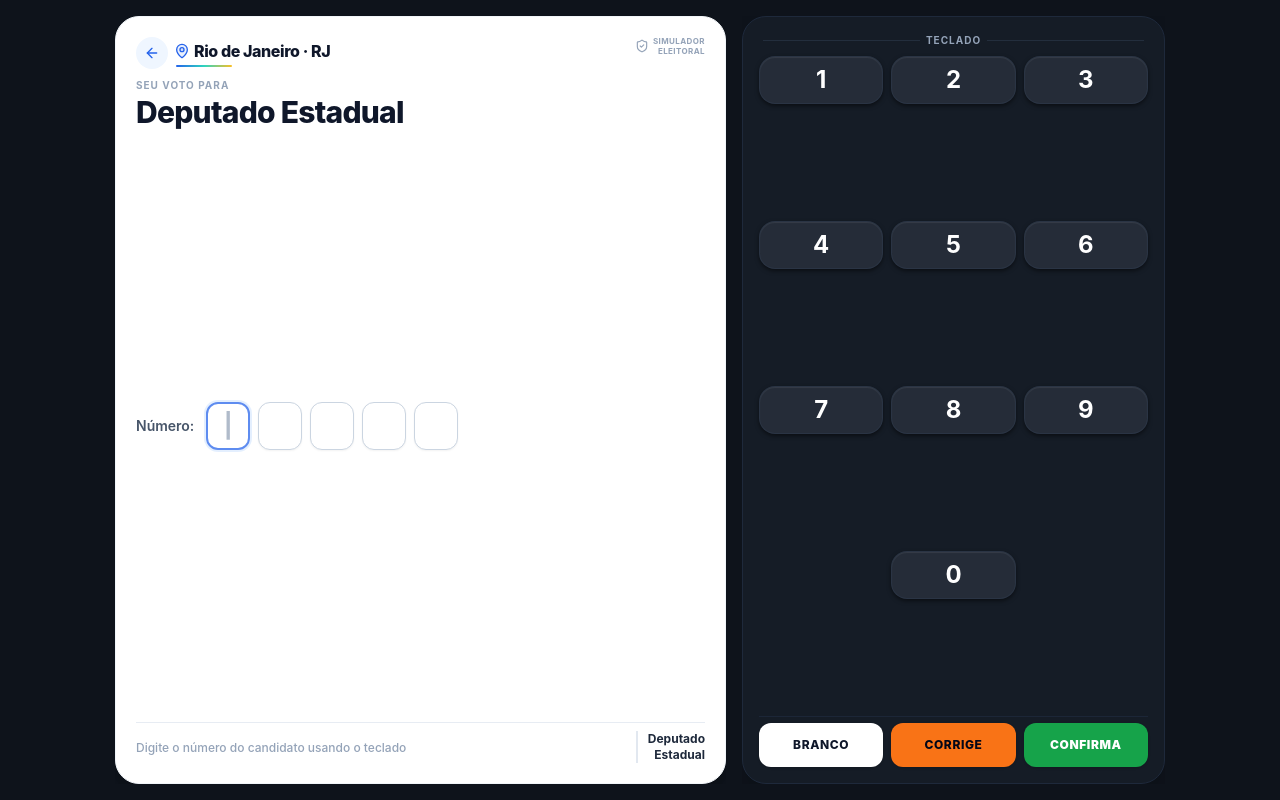
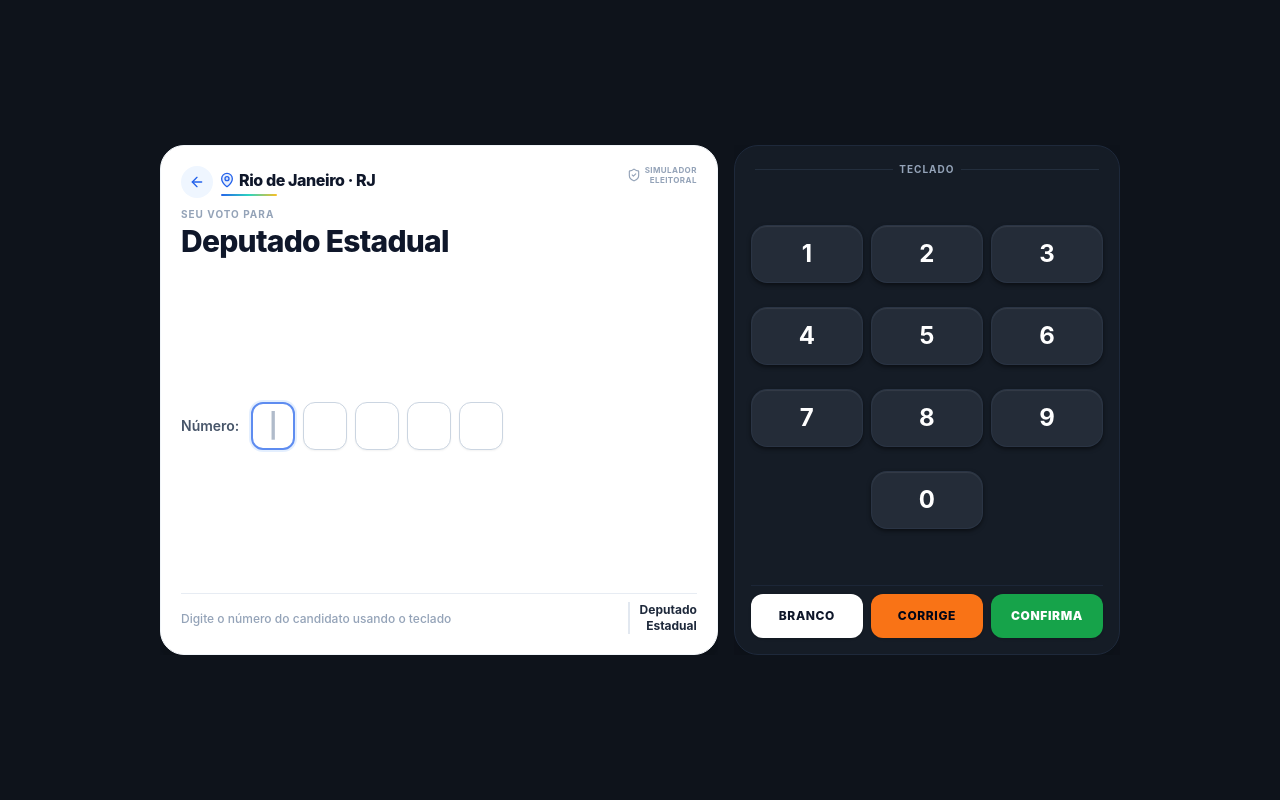
Before and after one commit to danielfigueira01/simulador-votacao-2026, a Next.js app: page / in a window 1280 px wide. Built offline with nearby package versions, Linux system fonts and the light colour scheme.

Commit message:
fix: proporcao realista de urna no desktop e sem corte dos botoes no celular horizontal

```diff
--- a/src/components/NumericKeypad.tsx
+++ b/src/components/NumericKeypad.tsx
@@ -26,9 +26,9 @@ export const NumericKeypad: React.FC<NumericKeypadProps> = ({
   ];
 
   return (
-    <div className="bg-[#151c26] border border-slate-800 rounded-2xl sm:rounded-3xl p-2 sm:p-3.5 md:p-4 flex flex-col justify-between select-none shadow-2xl h-full min-h-0">
+    <div className="bg-[#151c26] border border-slate-800 rounded-2xl sm:rounded-3xl p-2 sm:p-3 md:p-4 flex flex-col justify-between select-none shadow-2xl h-full min-h-0 overflow-hidden">
       {/* Cabeçalho do Teclado */}
-      <div className="flex items-center gap-1.5 mb-1.5 sm:mb-2 px-1 shrink-0">
+      <div className="flex items-center gap-1.5 mb-1 sm:mb-2 px-1 shrink-0">
         <div className="flex-1 h-[1px] bg-slate-700/50"></div>
         <span className="text-[9px] sm:text-[10px] font-bold tracking-widest uppercase text-slate-400">
           TECLADO
@@ -36,8 +36,8 @@ export const NumericKeypad: React.FC<NumericKeypadProps> = ({
         <div className="flex-1 h-[1px] bg-slate-700/50"></div>
       </div>
 
-      {/* Grade das Teclas Numéricas 1 a 9 */}
-      <div className="grid grid-cols-3 gap-1 sm:gap-1.5 md:gap-2 flex-1 items-stretch">
+      {/* Grade das Teclas Numéricas 1 a 9 e 0 */}
+      <div className="grid grid-cols-3 gap-1 sm:gap-1.5 md:gap-2 flex-1 my-auto items-stretch max-h-[260px] sm:max-h-[320px]">
         {numberRows.map((row, rIdx) => (
           <React.Fragment key={rIdx}>
             {row.map((digit) => (
@@ -47,7 +47,7 @@ export const NumericKeypad: React.FC<NumericKeypadProps> = ({
                 disabled={disabled}
                 onClick={() => onDigit(digit)}
                 aria-label={`Dígito ${digit}`}
-                className="h-8 min-h-[32px] sm:h-10 md:h-12 lg:h-13 rounded-xl sm:rounded-2xl bg-[#252c38] hover:bg-[#2f3847] active:bg-[#1a202a] active:scale-95 text-white font-bold text-lg sm:text-xl md:text-2xl flex items-center justify-center border border-slate-700/40 shadow-[inset_0_1px_1px_rgba(255,255,255,0.08),0_2px_4px_rgba(0,0,0,0.5)] transition-all focus:outline-none"
+                className="h-full min-h-[28px] max-h-[46px] sm:max-h-[58px] rounded-xl sm:rounded-2xl bg-[#242c38] hover:bg-[#2f3847] active:bg-[#1a202a] active:scale-95 text-white font-bold text-base sm:text-xl md:text-2xl flex items-center justify-center border border-slate-700/40 shadow-[inset_0_1px_1px_rgba(255,255,255,0.08),0_2px_4px_rgba(0,0,0,0.5)] transition-all focus:outline-none"
               >
                 {digit}
               </button>
@@ -62,22 +62,22 @@ export const NumericKeypad: React.FC<NumericKeypadProps> = ({
             disabled={disabled}
             onClick={() => onDigit("0")}
             aria-label="Dígito 0"
-            className="w-full h-8 min-h-[32px] sm:h-10 md:h-12 lg:h-13 rounded-xl sm:rounded-2xl bg-[#252c38] hover:bg-[#2f3847] active:bg-[#1a202a] active:scale-95 text-white font-bold text-lg sm:text-xl md:text-2xl flex items-center justify-center border border-slate-700/40 shadow-[inset_0_1px_1px_rgba(255,255,255,0.08),0_2px_4px_rgba(0,0,0,0.5)] transition-all focus:outline-none"
+            className="w-full h-full min-h-[28px] max-h-[46px] sm:max-h-[58px] rounded-xl sm:rounded-2xl bg-[#242c38] hover:bg-[#2f3847] active:bg-[#1a202a] active:scale-95 text-white font-bold text-base sm:text-xl md:text-2xl flex items-center justify-center border border-slate-700/40 shadow-[inset_0_1px_1px_rgba(255,255,255,0.08),0_2px_4px_rgba(0,0,0,0.5)] transition-all focus:outline-none"
           >
             0
           </button>
         </div>
       </div>
 
-      {/* Linha das Teclas de Ação: BRANCO, CORRIGE, CONFIRMA */}
-      <div className="grid grid-cols-3 gap-1 sm:gap-1.5 md:gap-2 mt-1.5 sm:mt-2 pt-1.5 border-t border-slate-800/80 shrink-0">
+      {/* Linha das Teclas de Ação: BRANCO, CORRIGE, CONFIRMA (Sempre visível no rodapé) */}
+      <div className="grid grid-cols-3 gap-1 sm:gap-1.5 md:gap-2 pt-1.5 sm:pt-2 border-t border-slate-800/80 shrink-0">
         {/* BRANCO */}
         <button
           type="button"
           disabled={disabled}
           onClick={onBranco}
           aria-label="Votar em Branco"
-          className="h-8 min-h-[32px] sm:h-9 md:h-11 rounded-lg sm:rounded-xl bg-white hover:bg-slate-100 active:bg-slate-200 active:scale-95 text-slate-900 font-extrabold text-[10px] sm:text-xs tracking-wider uppercase shadow flex items-center justify-center transition-all focus:outline-none px-1"
+          className="h-8 sm:h-9 md:h-11 rounded-lg sm:rounded-xl bg-white hover:bg-slate-100 active:bg-slate-200 active:scale-95 text-slate-900 font-extrabold text-[10px] sm:text-xs tracking-wider uppercase shadow flex items-center justify-center transition-all focus:outline-none px-1"
         >
           BRANCO
         </button>
@@ -88,7 +88,7 @@ export const NumericKeypad: React.FC<NumericKeypadProps> = ({
           disabled={disabled}
           onClick={onCorrige}
           aria-label="Corrigir digitação"
-          className="h-8 min-h-[32px] sm:h-9 md:h-11 rounded-lg sm:rounded-xl bg-[#f97316] hover:bg-[#ea580c] active:scale-95 text-slate-950 font-extrabold text-[10px] sm:text-xs tracking-wider uppercase shadow flex items-center justify-center transition-all focus:outline-none px-1"
+          className="h-8 sm:h-9 md:h-11 rounded-lg sm:rounded-xl bg-[#f97316] hover:bg-[#ea580c] active:scale-95 text-slate-950 font-extrabold text-[10px] sm:text-xs tracking-wider uppercase shadow flex items-center justify-center transition-all focus:outline-none px-1"
         >
           CORRIGE
         </button>
@@ -99,7 +99,7 @@ export const NumericKeypad: React.FC<NumericKeypadProps> = ({
           disabled={disabled}
           onClick={onConfirma}
           aria-label="Confirmar voto"
-          className={`h-8 min-h-[32px] sm:h-9 md:h-11 rounded-lg sm:rounded-xl text-white font-black text-[10px] sm:text-xs tracking-wider uppercase shadow flex items-center justify-center transition-all active:scale-95 focus:outline-none px-1 ${
+          className={`h-8 sm:h-9 md:h-11 rounded-lg sm:rounded-xl text-white font-black text-[10px] sm:text-xs tracking-wider uppercase shadow flex items-center justify-center transition-all active:scale-95 focus:outline-none px-1 ${
             highlightConfirma
               ? "bg-[#22c55e] hover:bg-[#16a34a] shadow-[0_0_14px_rgba(34,197,94,0.7)] ring-2 ring-emerald-400 animate-pulse scale-[1.02]"
               : "bg-[#16a34a] hover:bg-[#15803d]"
--- a/src/components/VotingMachine.tsx
+++ b/src/components/VotingMachine.tsx
@@ -60,13 +60,13 @@ export const VotingMachine: React.FC<VotingMachineProps> = ({
   } = useVotingMachine({ config });
 
   return (
-    <div className="h-[100dvh] max-h-[100dvh] w-screen bg-[#0e131b] text-slate-100 flex flex-col justify-center p-2 sm:p-3 md:p-4 select-none overflow-hidden relative">
+    <div className="h-[100dvh] max-h-[100dvh] w-screen bg-[#0e131b] text-slate-100 flex flex-col items-center justify-center p-1.5 sm:p-3 md:p-5 select-none overflow-hidden relative">
       {/* Alerta quando o celular estiver em pé na vertical */}
       {isPortrait && !dismissRotate && (
         <RotatePhonePrompt onDismiss={() => setDismissRotate(true)} />
       )}
 
-      {/* Menu Modal Discreto acionado pelo botão voltar da Foto 2 */}
+      {/* Menu Modal Discreto acionado pelo botão voltar do display */}
       {isMenuOpen && (
         <div className="fixed inset-0 z-50 bg-black/70 backdrop-blur-sm flex items-center justify-center p-4 animate-fadeIn">
           <div className="bg-slate-900 border border-slate-800 rounded-3xl p-5 max-w-sm w-full shadow-2xl space-y-4">
@@ -158,8 +158,11 @@ export const VotingMachine: React.FC<VotingMachineProps> = ({
         </div>
       )}
 
-      {/* Container Principal da Urna: RIGOROSAMENTE IDÊNTICO À FOTO 2 (SEM BARRAS EXTRAS) */}
-      <main className="w-full max-w-[1050px] mx-auto h-full flex flex-row items-stretch gap-2.5 sm:gap-3.5 md:gap-4 justify-center overflow-hidden">
+      {/* Container Principal da Urna:
+          - No Desktop: max-w-[960px] e max-h-[480px] (proporção realista de urna eletrônica, sem esticar!)
+          - No Celular Horizontal: ocupa 100% da altura visível sem cortar os botões inferiores!
+      */}
+      <main className="w-full max-w-[960px] mx-auto h-full max-h-[460px] sm:max-h-[480px] md:max-h-[510px] flex flex-row items-stretch gap-2 sm:gap-3 md:gap-4 justify-center my-auto overflow-hidden">
         {/* Lado Esquerdo: Display da Urna (Branco com Cabeçalho e Dados) */}
         <section className="flex-[1.4] sm:flex-[1.3] flex flex-col min-w-0 h-full overflow-hidden" aria-label="Tela de Votação">
           <VotingDisplay
```
